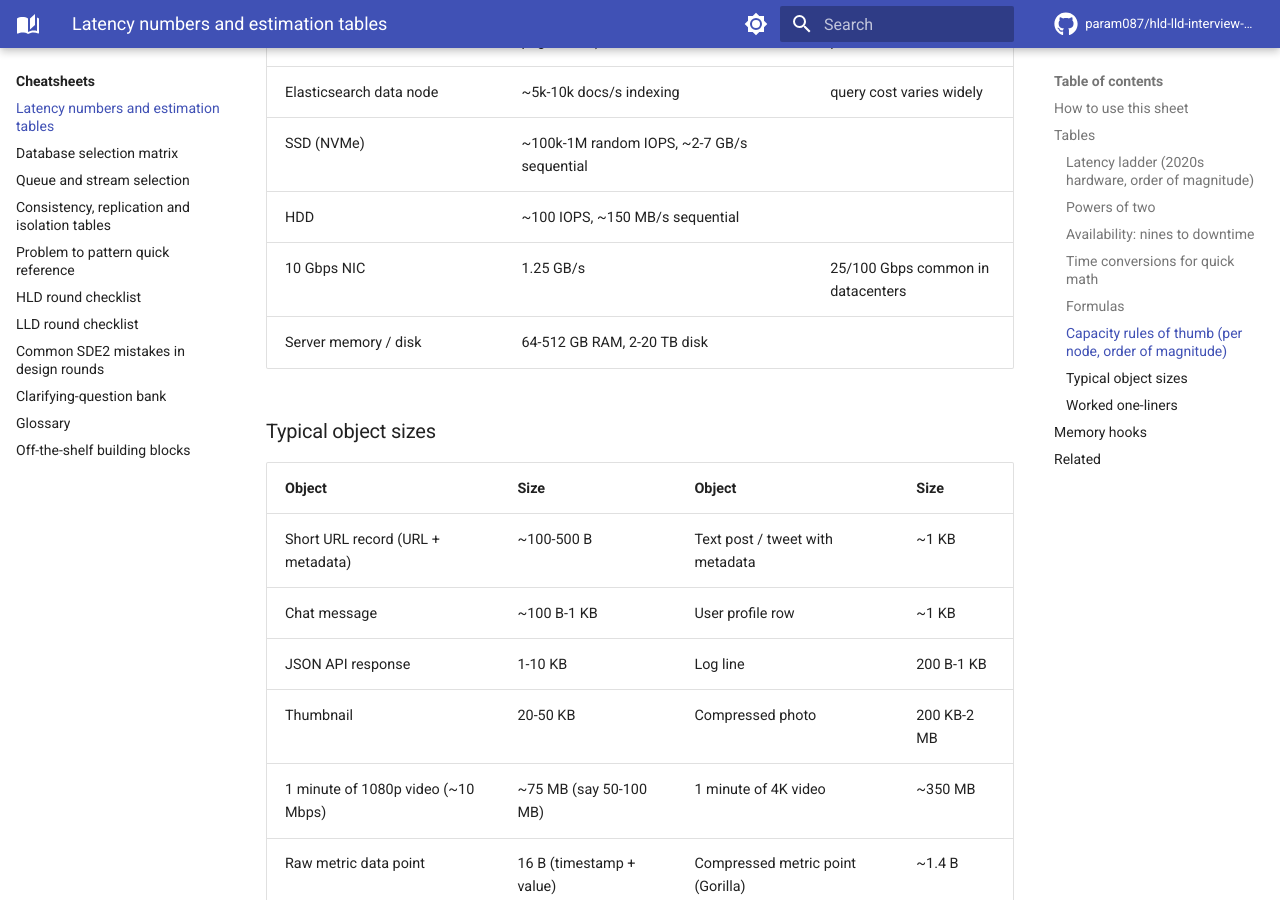
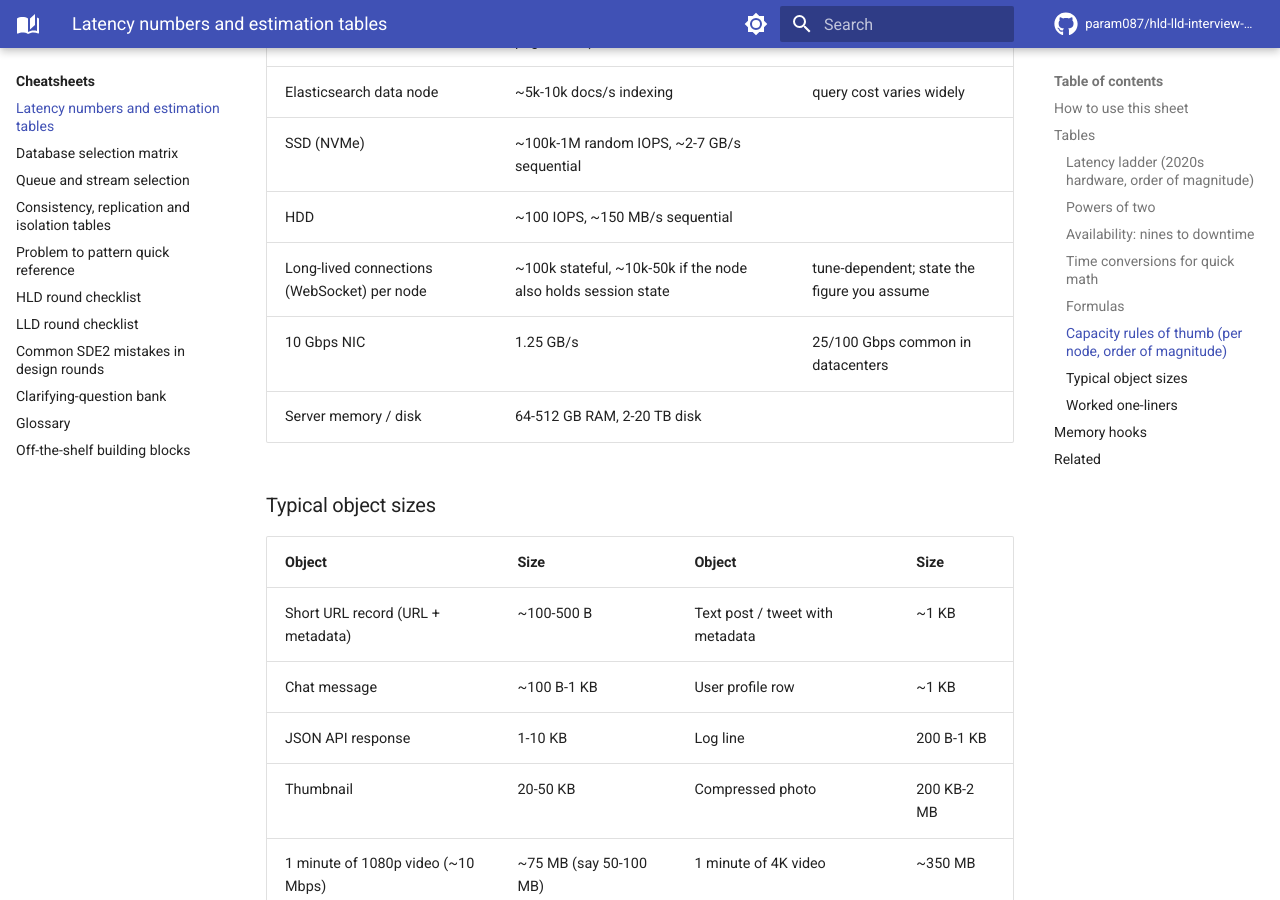
Before and after one commit to param087/hld-lld-interview-handbook, an MkDocs documentation site: the page built from docs/cheatsheets/latency-and-estimation.md, in a window 1280 px wide and 900 px high, scrolled down 4347 px. Built offline with MkDocs 1.6.1 and Material for MkDocs 9.7.7, drawn with Linux system fonts in a browser that asks for light colours; comment, search, counter and statistics services are not loaded.

Commit message:
Conventions: canonical connections-per-node figure, QPS rounding rule

```diff
--- a/docs/cheatsheets/latency-and-estimation.md
+++ b/docs/cheatsheets/latency-and-estimation.md
@@ -91,6 +91,7 @@ Serial dependencies multiply: two 99.9% services in series give 99.8%. Redundant
 | Elasticsearch data node | ~5k-10k docs/s indexing | query cost varies widely |
 | SSD (NVMe) | ~100k-1M random IOPS, ~2-7 GB/s sequential | |
 | HDD | ~100 IOPS, ~150 MB/s sequential | |
+| Long-lived connections (WebSocket) per node | ~100k stateful, ~10k-50k if the node also holds session state | tune-dependent; state the figure you assume |
 | 10 Gbps NIC | 1.25 GB/s | 25/100 Gbps common in datacenters |
 | Server memory / disk | 64-512 GB RAM, 2-20 TB disk | |
 
```
Also changed, not shown: AUTHORING.md (+1 -0 lines).
